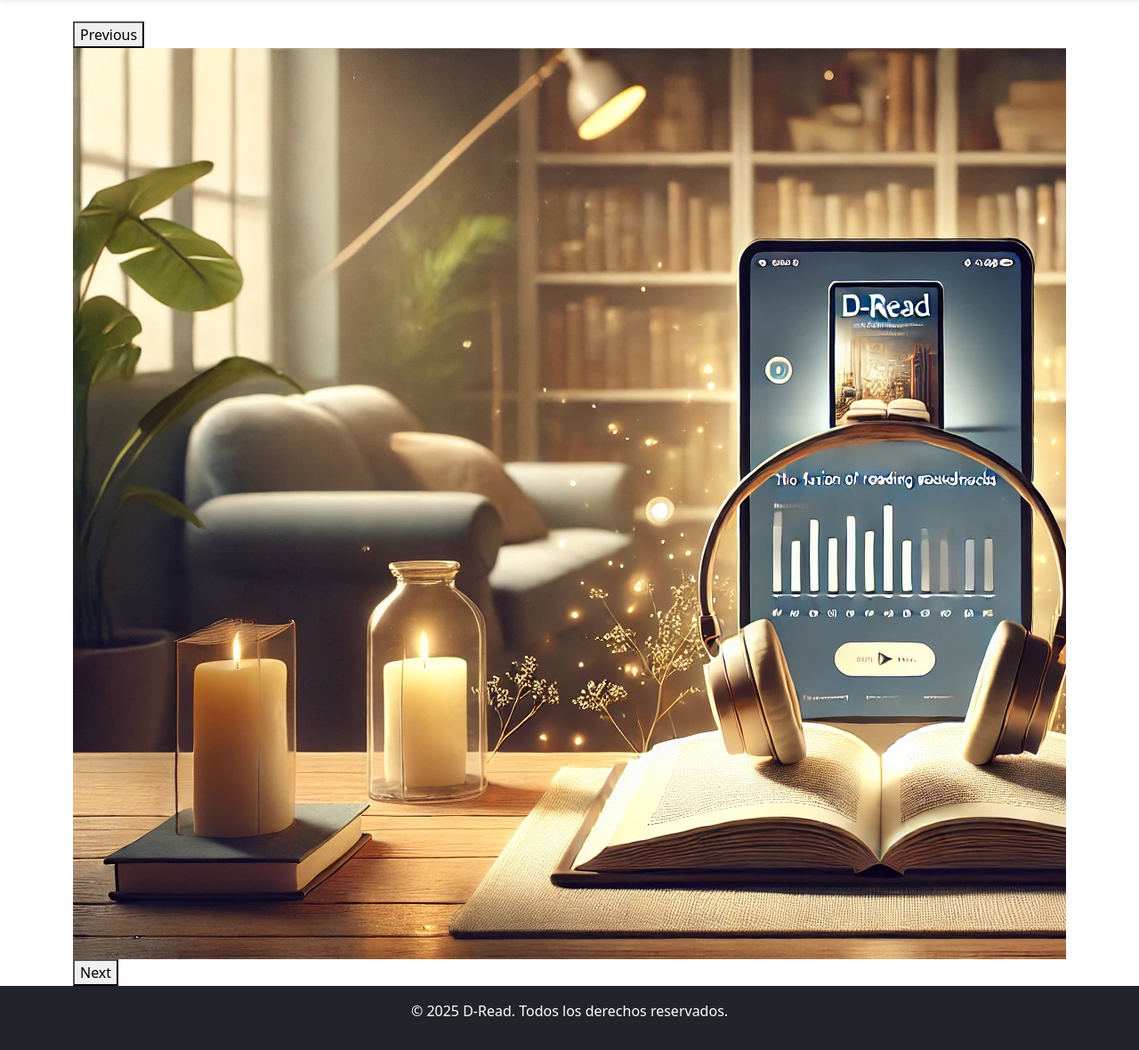
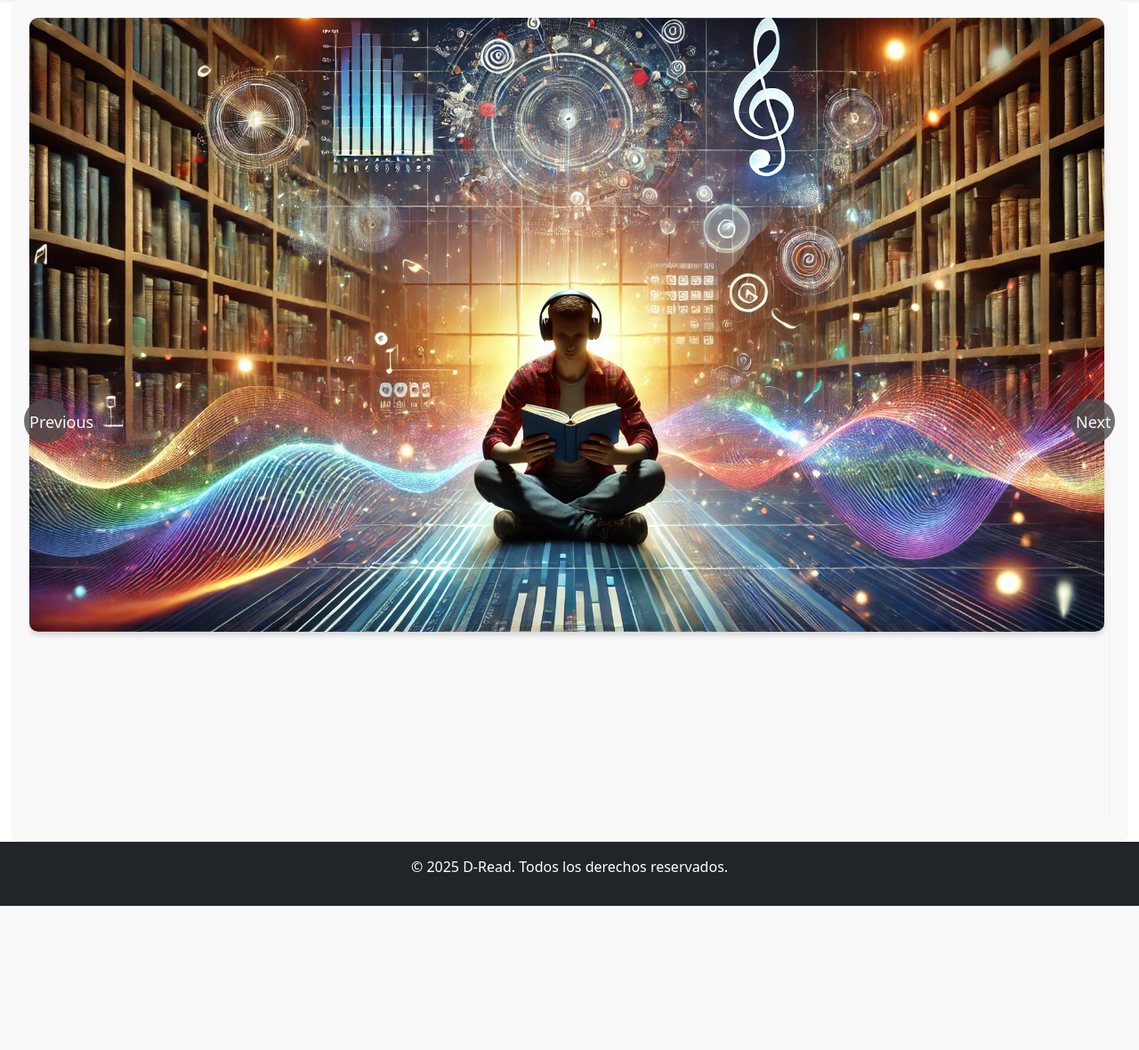
Before and after one commit to pereprior/D-Read, a PHP site: page / in a window 1280 px wide. Shown: the part 94-1274 px from the top of the page at 89% size. After the commit the page ends 1112 px from the top, so only its background shows below. Run offline with PHP 8.4, Linux system fonts and the light colour scheme; grey boxes are pictures that could not be loaded.

Commit message:
carrusel

```diff
--- a/public/css/styles.css
+++ b/public/css/styles.css
@@ -51,4 +51,99 @@
   background-color: #d87d06;
 }
 
+.full-width {
+  width: 100% !important;
+  max-width: 100% !important;
+  height: auto;
+  padding: 0;
+  margin: 0;
+}
+
+/* ESTILO PARA EL CARRUSEL DEL INDICE */
+.slick-slider {
+  position: relative;
+  display: block;
+  box-sizing: border-box;
+  touch-action: pan-y;
+  background-color: #F9F9F9;
+  padding: 20px;
+  border-radius: 10px;
+  -webkit-tap-highlight-color: transparent;
+}
+.slick-slider .slick-dots {
+  display: flex;
+  justify-content: center;
+  list-style: none;
+  margin-top: 15px;
+}
+.slick-slider .slick-dots li {
+  margin: 0 6px;
+}
+.slick-slider .slick-dots li button {
+  background-color: #4D4D4D;
+  border: none;
+  border-radius: 50%;
+  width: 12px;
+  height: 12px;
+  cursor: pointer;
+  transition: background-color 0.3s ease;
+}
+.slick-slider .slick-dots li button:hover, .slick-slider .slick-dots li button.slick-active {
+  background-color: #FFDB74;
+}
+.slick-slider .slick-arrow {
+  position: absolute;
+  top: 50%;
+  transform: translateY(-50%);
+  background-color: rgba(77, 77, 77, 0.8);
+  border: none;
+  border-radius: 50%;
+  width: 50px;
+  height: 50px;
+  color: #F9F9F9;
+  font-size: 18px;
+  line-height: 50px;
+  text-align: center;
+  cursor: pointer;
+  z-index: 10;
+  transition: background-color 0.3s ease;
+}
+.slick-slider .slick-arrow:hover {
+  background-color: #F4A8A8;
+}
+.slick-slider .slick-arrow.slick-prev {
+  left: 15px;
+}
+.slick-slider .slick-arrow.slick-next {
+  right: 15px;
+}
+.slick-slider .slick-list {
+  position: relative;
+  overflow: hidden;
+  margin: 0;
+  padding: 0;
+  border-radius: 8px;
+}
+.slick-slider .slick-track {
+  display: flex;
+  gap: 10px;
+  transition: transform 0.3s ease;
+}
+.slick-slider .slick-slide {
+  min-width: 300px;
+  max-width: 100%;
+  text-align: center;
+  color: #5D5250;
+}
+.slick-slider .slick-slide img {
+  width: 100%;
+  border-radius: 10px;
+  transition: transform 0.3s ease, box-shadow 0.3s ease;
+  box-shadow: 0 4px 6px rgba(77, 77, 77, 0.2);
+}
+.slick-slider .slick-slide img:hover {
+  transform: scale(1.05);
+  box-shadow: 0 6px 12px rgba(77, 77, 77, 0.3);
+}
+
 /*# sourceMappingURL=styles.css.map */
--- a/public/index.php
+++ b/public/index.php
@@ -4,8 +4,9 @@
 ?>
 
 <div class="myCarrousel">
-  <div><img src="img/fondo.png" alt="1"></div>
-  <div><img src="img/fondo.png" alt="2"></div>
+  <div><img src="img/index1.png" alt="1"></div>
+  <div><img src="img/index2.png" alt="2"></div>
+  <div><img src="img/index3.png" alt="3"></div>
 </div>
 
 <script src="js/plugins/jquery.carrousel.js"></script>
--- /dev/null
+++ b/public/js/main.js
@@ -0,0 +1,10 @@
+document.addEventListener("DOMContentLoaded", function() {
+    const registers = document.getElementsByClassName("register-btn");
+
+    for (let i = 0; i < registers.length; i++) {
+        registers[i].addEventListener("click", function() {
+            window.location.href = "register.php";
+        });
+    }
+
+});
--- a/public/js/plugins/jquery.carrousel.js
+++ b/public/js/plugins/jquery.carrousel.js
@@ -1,8 +1,10 @@
 $(function() {
+
     $('.myCarrousel').slick({
         infinite: true,
         speed: 300,
         slidesToShow: 1,
         adaptiveHeight: true
     });
+
 });
--- a/public/scss/_components.scss
+++ b/public/scss/_components.scss
@@ -19,3 +19,113 @@
     header .btn-warning:hover {
         background-color: #d87d06;
     }
+
+.full-width {
+    width: 100% !important;
+    max-width: 100% !important;
+    height: auto;
+    padding: 0;
+    margin: 0;
+}
+
+/* ESTILO PARA EL CARRUSEL DEL INDICE */
+
+.slick-slider {
+    position: relative;
+    display: block;
+    box-sizing: border-box;
+    touch-action: pan-y;
+    background-color: variables.$bg-color;
+    padding: 20px;
+    border-radius: 10px;
+    -webkit-tap-highlight-color: transparent;
+
+    .slick-dots {
+      display: flex;
+      justify-content: center;
+      list-style: none;
+      margin-top: 15px;
+
+      li {
+        margin: 0 6px;
+
+        button {
+          background-color: variables.$contrast-color;
+          border: none;
+          border-radius: 50%;
+          width: 12px;
+          height: 12px;
+          cursor: pointer;
+          transition: background-color 0.3s ease;
+
+          &:hover,
+          &.slick-active {
+            background-color: variables.$primary-color;
+          }
+        }
+      }
+    }
+
+    .slick-arrow {
+      position: absolute;
+      top: 50%;
+      transform: translateY(-50%);
+      background-color: rgba(variables.$contrast-color, 0.8);
+      border: none;
+      border-radius: 50%;
+      width: 50px;
+      height: 50px;
+      color: variables.$bg-color;
+      font-size: 18px;
+      line-height: 50px;
+      text-align: center;
+      cursor: pointer;
+      z-index: 10;
+      transition: background-color 0.3s ease;
+
+      &:hover {
+        background-color: variables.$secondary-color;
+      }
+
+      &.slick-prev {
+        left: 15px;
+      }
+
+      &.slick-next {
+        right: 15px;
+      }
+    }
+
+    .slick-list {
+      position: relative;
+      overflow: hidden;
+      margin: 0;
+      padding: 0;
+      border-radius: 8px;
+    }
+
+    .slick-track {
+      display: flex;
+      gap: 10px;
+      transition: transform 0.3s ease;
+    }
+
+    .slick-slide {
+        min-width: 300px;
+        max-width: 100%;
+        text-align: center;
+        color: variables.$text-color;
+
+        img {
+          width: 100%;
+          border-radius: 10px;
+          transition: transform 0.3s ease, box-shadow 0.3s ease;
+          box-shadow: 0 4px 6px rgba(variables.$contrast-color, 0.2);
+
+          &:hover {
+            transform: scale(1.05);
+            box-shadow: 0 6px 12px rgba(variables.$contrast-color, 0.3);
+          }
+        }
+    }
+}
--- a/public/templates/base.php
+++ b/public/templates/base.php
@@ -11,11 +11,11 @@
     <link rel="shortcut icon" href="./favicon.ico" type="image/x-icon">
 
     <link rel="stylesheet" href="css/styles.css">
-    <link rel="stylesheet" type="text/css" href="//cdn.jsdelivr.net/npm/slick-carousel@1.8.1/slick/slick.css"/>
     <link rel="stylesheet" href="css/bootstrap.min.css">
 
     <script src="https://code.jquery.com/jquery-3.6.3.min.js"></script>
     <script type="text/javascript" src="//cdn.jsdelivr.net/npm/slick-carousel@1.8.1/slick/slick.min.js"></script>
+    <script type="text/javascript" src="js/main.js"></script>
     <script type="text/javascript" src="js/ajax/jquery.register.js"></script>
     <script type="text/javascript" src="js/bootstrap.bundle.min.js"></script>
 </head>
@@ -24,7 +24,7 @@
     <?php include('templates/partials/header.html'); ?>
 
     <!-- Contenido dinámico -->
-    <main class="container mt-4">
+    <main class="container full-width">
         <?php echo $content ?? ''; ?>
     </main>
 
--- a/public/templates/partials/header.html
+++ b/public/templates/partials/header.html
@@ -9,16 +9,16 @@
 
       <!-- Navigation Menu -->
       <nav class="d-flex gap-4">
-        <a href="../../prueba.php" class="text-decoration-none fw-bold">Home</a>
-        <a href="../../register.php" class="text-decoration-none fw-bold">Books</a>
-        <a href="share.php" class="text-decoration-none fw-bold">Share</a>
-        <a href="profile.php" class="text-decoration-none fw-bold">Profile</a>
-        <a href="contact.php" class="text-decoration-none fw-bold">Contact</a>
+        <a href="prueba.php" class="text-decoration-none fw-bold">Home</a>
+        <a href="index.php" class="text-decoration-none fw-bold">Books</a>
+        <a href="index.php" class="text-decoration-none fw-bold">Share</a>
+        <a href="index.php" class="text-decoration-none fw-bold">Profile</a>
+        <a href="index.php" class="text-decoration-none fw-bold">Contact</a>
       </nav>
 
       <!-- Button or Profile Icon -->
       <div class="d-flex gap-2">
-        <button id="register-btn" class="btn btn-warning rounded-pill px-4 fw-bold">Sign Up</button>
+        <button class="btn btn-warning rounded-pill px-4 fw-bold register-btn">Sign Up</button>
         <button class="btn btn-warning rounded-pill px-4 fw-bold">Log in</button>
       </div>
     </div>
```
Also changed, not shown: public/api.php (+0 -12 lines), public/img/fondo.png (deleted), public/img/index1.png (added), public/js/ajax/jquery.register.js (line endings or trailing spaces), 3 other files.
